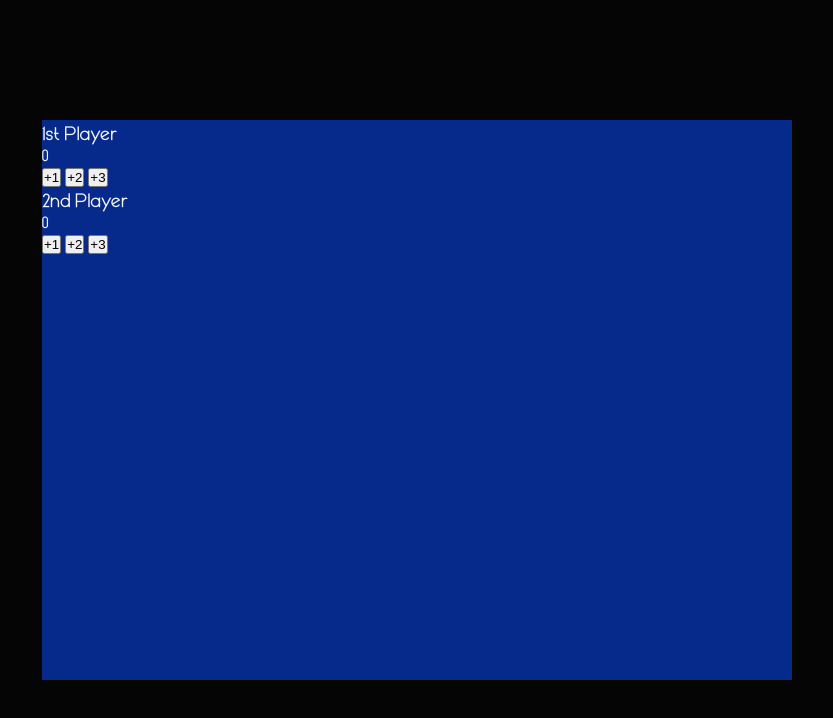
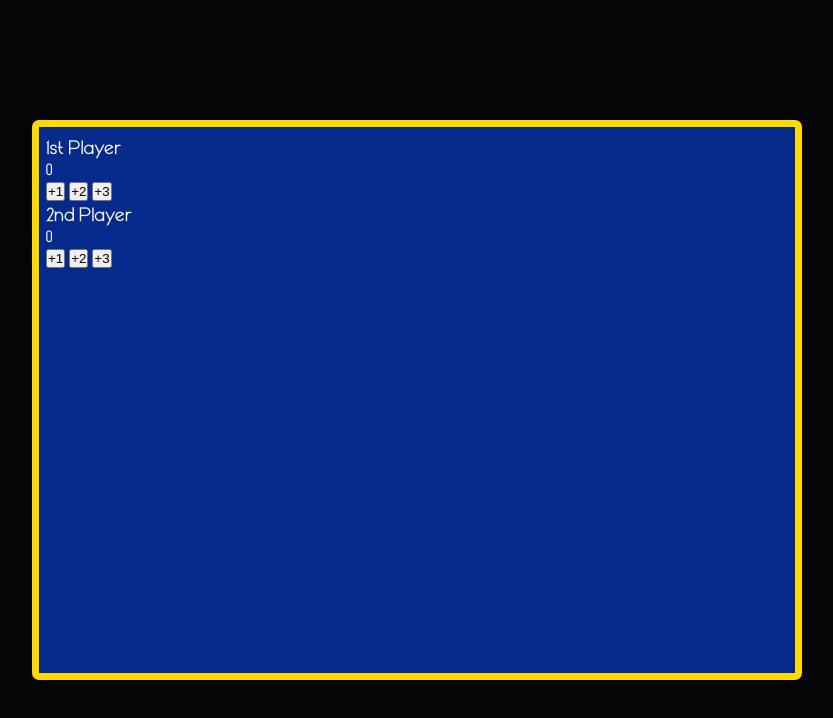
Before and after one commit to shantanuuchak/boardgame-scoreboard, a plain HTML site: page index.html in a window 1280 px wide. Shown: the whole page, without its empty margins (223-1056 px from the left). Drawn offline with Linux system fonts and the light colour scheme.

Commit message:
board box styling

```diff
--- a/style.css
+++ b/style.css
@@ -1,3 +1,4 @@
+/* Base Spacing Unit: 7 */
 @import url("./fonts.css");
 
 :root {
@@ -28,7 +29,10 @@ body {
 }
 
 .board-box {
-  width: 750px;
+  width: 770px;
   background-color: var(--color-blue);
   height: 70vh;
+  padding: 7px;
+  border: 7px solid var(--color-highlight);
+  border-radius: 7px;
 }
```
